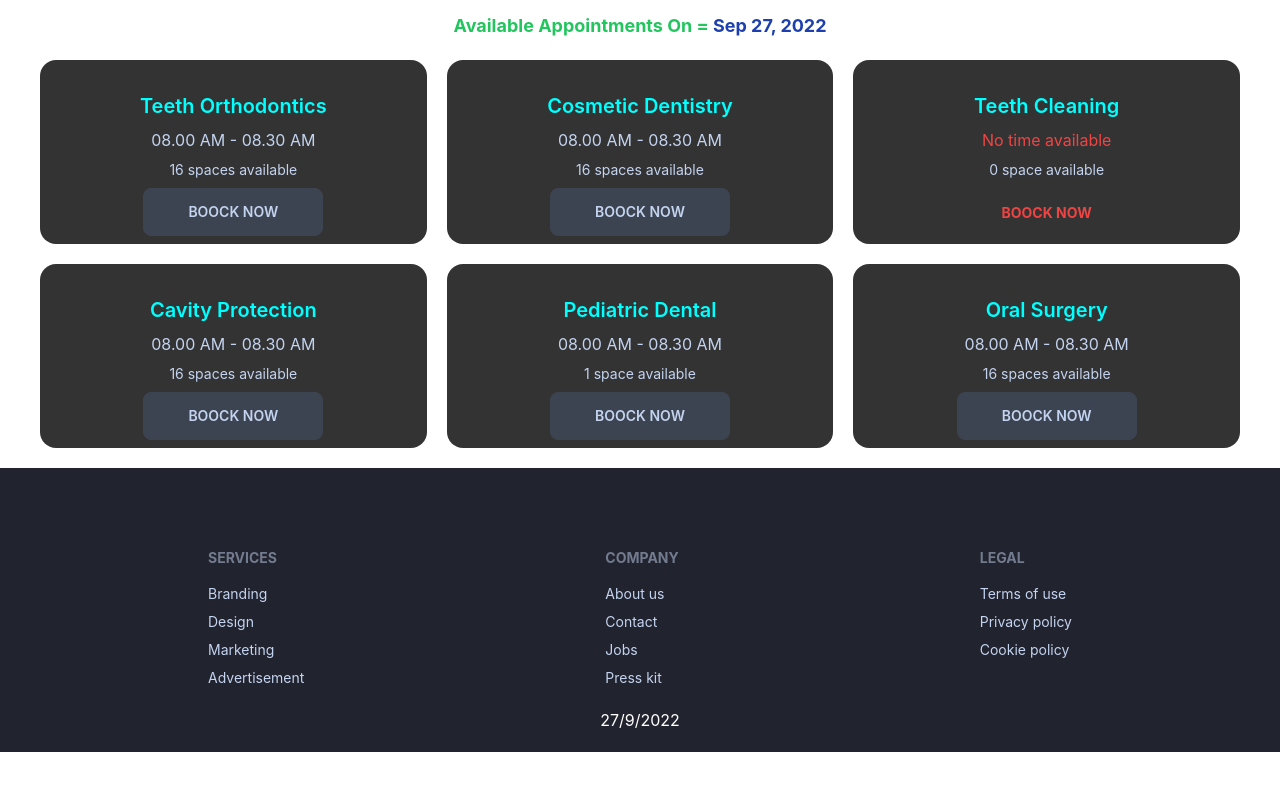
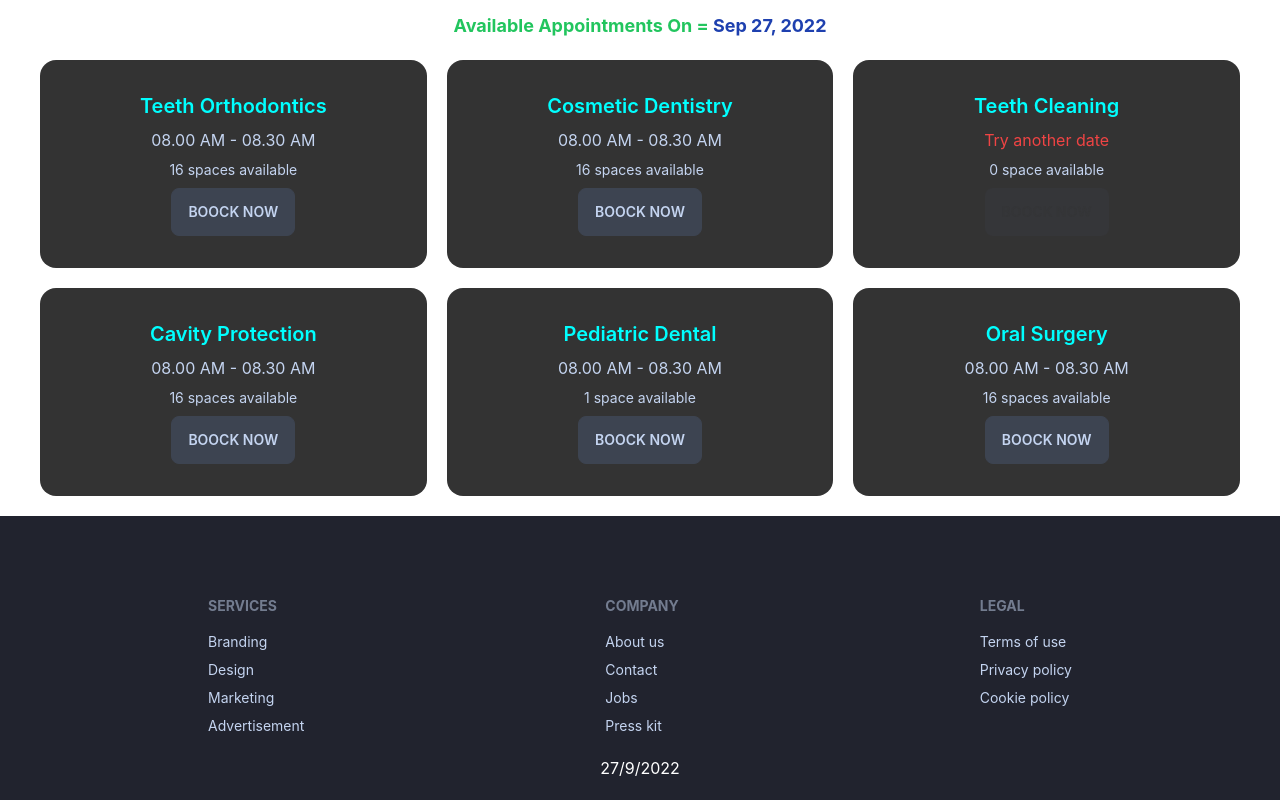
Before and after one commit to fozlerabbi9/Doctors-portal-again, a React (Create React App) app: page /appointment in a window 1280 px wide. Shown: the part 872-1672 px from the top of the page. Before the commit the page ends 1624 px from the top, so only its background shows below. Built offline with nearby package versions, Linux system fonts and the light colour scheme.

Commit message:
set booking Modal

```diff
--- a/src/ComponentFile/AppointmentFile/AvailableAppointments.js
+++ b/src/ComponentFile/AppointmentFile/AvailableAppointments.js
@@ -3,15 +3,18 @@ import { format } from 'date-fns';
 import { useState } from 'react';
 import { useEffect } from 'react';
 import SingleAppointment from './SingleAppointment';
+import BookingModal from './BookingModal';
 
 const AvailableAppointments = ({ currentDate }) => {
     const [services, setService] = useState([]);
+    const [tritment, setTritment] = useState(null);
+    // console.log(tritment)
     useEffect(() => {
         fetch("fakeData.json")
-        .then(res => res.json())
-        .then(data => setService(data))
+            .then(res => res.json())
+            .then(data => setService(data))
     }, [])
-    console.log(services);
+    // console.log(services);
     return (
         <div className='py-5'>
             {/* <p>{format(currentDate, 'PP')}</p> */}
@@ -26,12 +29,19 @@ const AvailableAppointments = ({ currentDate }) => {
             <div className="grid grid-cols-3 gap-5 px-10 pt-5">
                 {
                     services.map(service => <SingleAppointment
-                    key={service._id}
-                    service={service}
-                    currentDate={currentDate}
+                        key={service._id}
+                        service={service}
+                        currentDate={currentDate}
+                        setTritment={setTritment}
                     ></SingleAppointment>)
                 }
             </div>
+            {
+                tritment && <BookingModal
+                tritment={tritment}
+                currentDate={currentDate}
+                ></BookingModal>
+            }
 
 
         </div>
--- /dev/null
+++ b/src/ComponentFile/AppointmentFile/BookingModal.js
@@ -0,0 +1,55 @@
+import { format } from 'date-fns';
+import React from 'react';
+
+const BookingModal = ({ tritment, currentDate }) => {
+    const { name } = tritment;
+    console.log(currentDate)
+
+    return (
+        <div>
+
+            <input type="checkbox" id="my-boolking-modal" className="modal-toggle" />
+            <div className="modal modal-bottom sm:modal-middle">
+                <div className="modal-box">
+                    <label htmlFor="my-boolking-modal" className="btn btn-sm btn-circle absolute right-2 top-2">✕</label>
+                    <h3 className="font-bold text-lg text-accent">{name}</h3>
+
+
+                    <div className="card-body">
+                        <form action="" className='grid gap-2'>
+
+                            <div className="form-control">
+                                <input type="text" value={name} className="input input-bordered" />
+                            </div>
+                            <div className="form-control">
+                                <input type="text" value={currentDate && format(currentDate, 'PP')} className="input input-bordered" />
+                            </div>
+                            <div className="form-control">
+                                <input type="email" placeholder="email" className="input input-bordered" />
+                            </div>
+                            <div className="form-control">
+                                <input type="text" placeholder="Ful Name" className="input input-bordered" />
+                            </div>
+                            <div className="form-control">
+                                <input type="text" placeholder="phone Number" className="input input-bordered" />
+                            </div>
+
+                            <div className="form-control">
+                                <input type="submit" value="Submit" className="btn hover:text-accent" />
+                            </div>
+
+                        </form>
+                    </div>
+                </div>
+
+                {/* <div className="modal-action">
+                        <label htmlFor="my-boolking-modal" className="btn">Yay!</label>
+                    </div> */}
+
+            </div>
+        </div>
+        // </div>
+    );
+};
+
+export default BookingModal;
--- a/src/ComponentFile/AppointmentFile/SingleAppointment.js
+++ b/src/ComponentFile/AppointmentFile/SingleAppointment.js
@@ -1,9 +1,9 @@
 import React from 'react';
 
-const SingleAppointment = ({ service, currentDate }) => {
+const SingleAppointment = ({ service, currentDate, setTritment }) => {
     const { name, slots } = service;
 
-    console.log(currentDate)
+    // console.log(currentDate)
     return (
         <div>
             {/* <select name="" id="">
@@ -18,12 +18,18 @@ const SingleAppointment = ({ service, currentDate }) => {
                         {
                             slots.length ? <span>{slots[0]}</span>
                                 :
-                                <span className='text-red-500'>No time available</span>
+                                <span className='text-red-500'>Try another date</span>
                         }
                     </p>
                     <p className='text-sm'> {slots.length} {`${slots.length > 1 ? "spaces" : "space"}`} available</p>
-                    <div className="card-actions justify-center mb-6">
-                        <button  disabled={slots.length === 0} className={` ${currentDate ? "" : "cursor-no-drop"} ${slots.length === 0 ? "text-red-500 text-sm font-bold cursor-no-drop" : "btn"}`}>Boock Now</button>
+                    <div className="card-actions justify-center">
+
+                        {/* <label htmlFor="my-modal-6" className="btn">open modal</label> <br /> */}
+                        <label htmlFor="my-boolking-modal"
+                            onClick={() => setTritment(service)}
+                            disabled={slots.length === 0 || `${currentDate ? "" : "cursor-no-drop"}`}
+                            className={`${slots.length === 0 ? "text-red-500 text-sm font-bold btn cursor-no-drop" : "btn hover:text-accent"}`}
+                        >Boock Now</label>
                     </div>
                 </div>
             </div>
```
